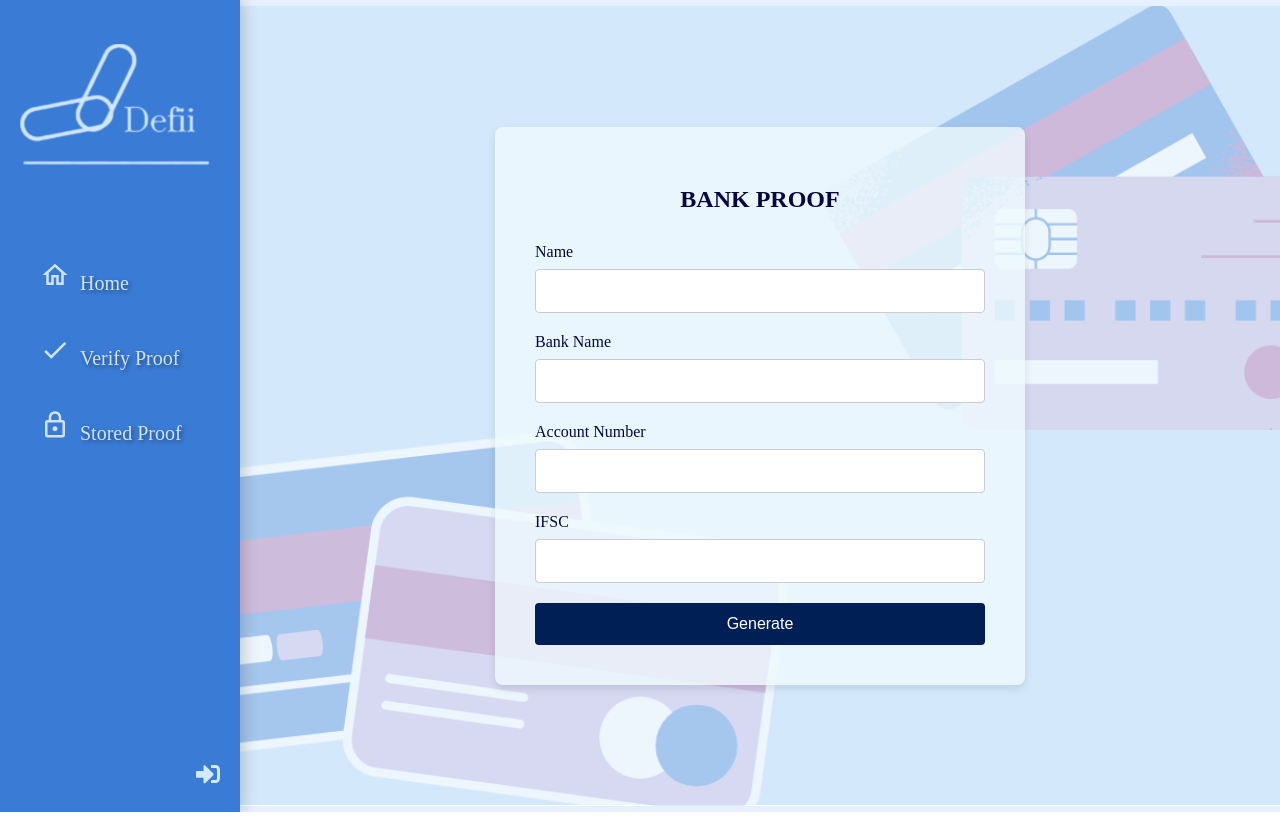
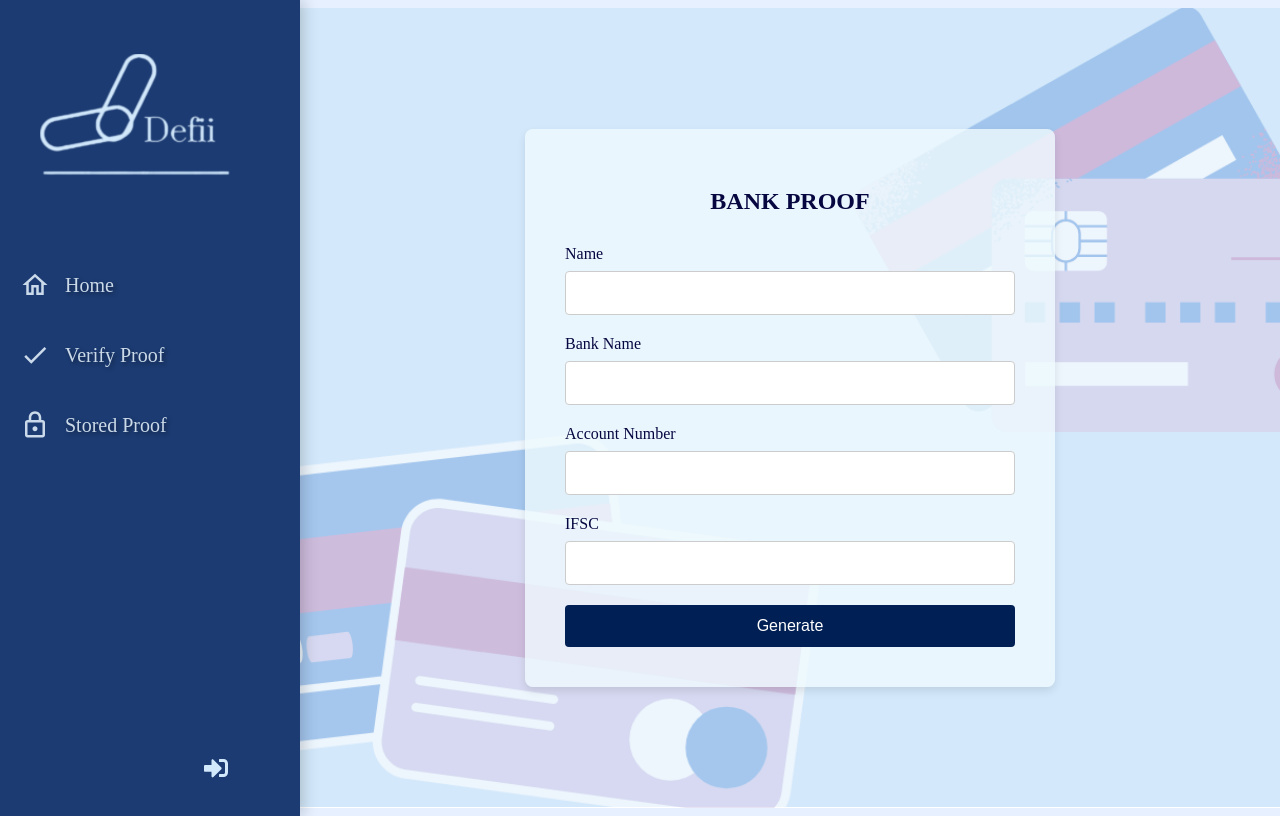
Before and after one commit to biscuitdey/openBankingZKApp, a Next.js app: page / in a window 1280 px wide. Built offline with nearby package versions, Linux system fonts and the light colour scheme.

Commit message:
Fix icon and text alignment

```diff
--- a/src/components/Layout.tsx
+++ b/src/components/Layout.tsx
@@ -7,13 +7,13 @@ import CheckOutlinedIcon from "@mui/icons-material/CheckOutlined";
 import LockOutlinedIcon from "@mui/icons-material/LockOutlined";
 
 const Sidebar = styled.div`
-  width: 240px; // Increase the width for a more spacious design
-  height: 94vh;
-  background-color: #3a7bd5; // Use a different color for a fresh look
+  width: 260px; // Increase the width for a more spacious design
+  height: 92vh;
+  background-color: #1c3b72; // Use a different color for a fresh look
   display: flex;
   flex-direction: column;
   align-items: flex-start;
-  padding: 30px 0; // Increase the padding for a more spacious design
+  padding: 40px 20px; // Increase the padding for a more spacious design
   position: relative;
   box-shadow: 3px 0 15px rgba(0, 0, 0, 0.2); // Use a darker box-shadow for more depth
 `;
@@ -28,8 +28,9 @@ const LogoContainer = styled.div`
 `;
 
 const IconWrapper = styled.span`
-  margin-right: 10px; /* Adjust icon margin */
-  padding-top: 40px;
+  margin-right: 15px; /* Adjust icon margin */
+  display: flex;
+  align-items: center; /* Center icons vertically */
 `;
 
 const NavLink = styled.a`
@@ -41,8 +42,8 @@ const NavLink = styled.a`
   font-family: "Prata", serif; // Apply Prata font
   transition: all 0.3s ease;
   text-shadow: 2px 2px 4px rgba(0, 0, 0, 0.4);
-  justify-content: flex-start; /* Align items to the right */
-  padding-left: 40px; /* Add padding to the left */
+  display: flex; // Use flex to align items horizontally
+  align-items: center; // Center items vertically
 
   &:hover {
     color: #ffffff;
@@ -52,15 +53,16 @@ const NavLink = styled.a`
 
 const LoginIcon = styled.div`
   position: absolute;
-  bottom: 20px;
-  right: 20px;
+  bottom: 30px;
+  right: 20%;
+  transform: translateX(-50%);
   color: #d2e8fb; /* Adjusted icon color */
-  font-size: 24px;
+  font-size: 24px; // Increase icon size for better visibility
   cursor: pointer;
   transition: all 0.3s ease; /* Smooth transition on hover */
 
   &:hover {
-    transform: scale(1.1); /* Scale up on hover */
+    transform: scale(1.2); /* Scale up on hover */
   }
 `;
 
```
